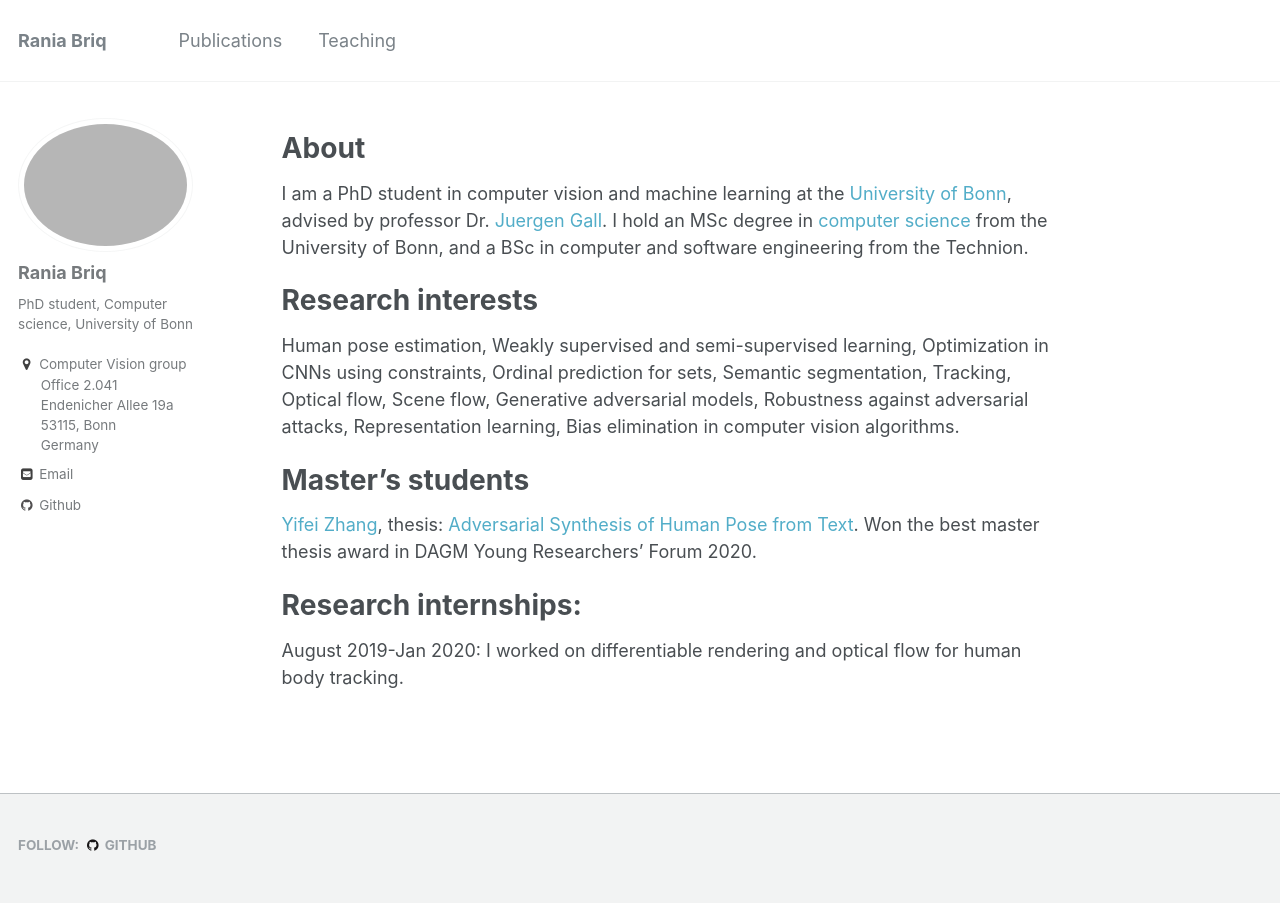
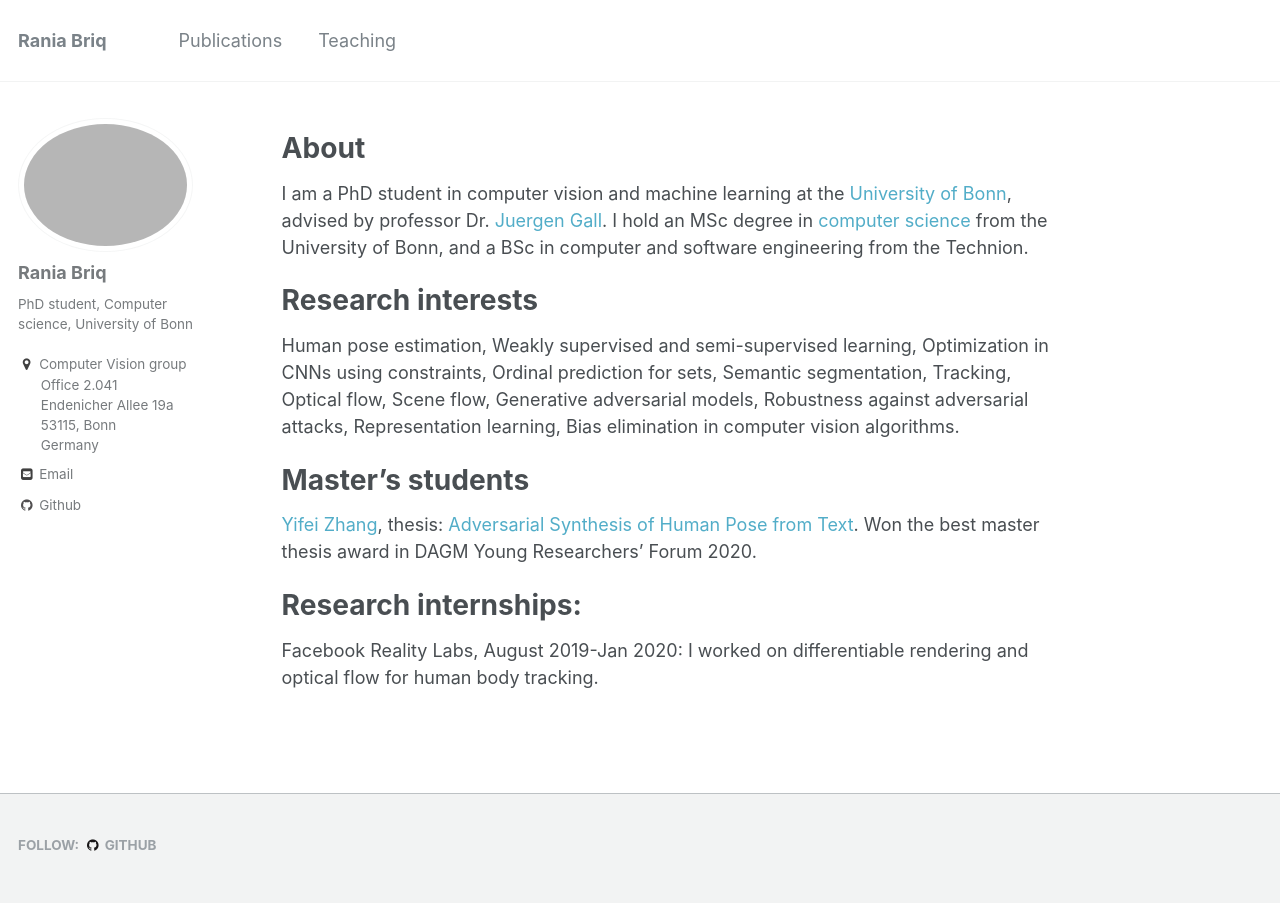
Before and after one commit to briqr/briqr.github.io, a Jekyll site: the page built from _pages/about.md, in a window 1280 px wide. Built offline with Jekyll 4.4.1, drawn with Linux system fonts in a browser that asks for light colours.

Commit message:
Update about.md

```diff
--- a/_pages/about.md
+++ b/_pages/about.md
@@ -29,4 +29,4 @@ Master's students
 
 Research internships:
 ======
-August 2019-Jan 2020: I worked on differentiable rendering and optical flow for human body tracking.
+Facebook Reality Labs, August 2019-Jan 2020: I worked on differentiable rendering and optical flow for human body tracking.
```
